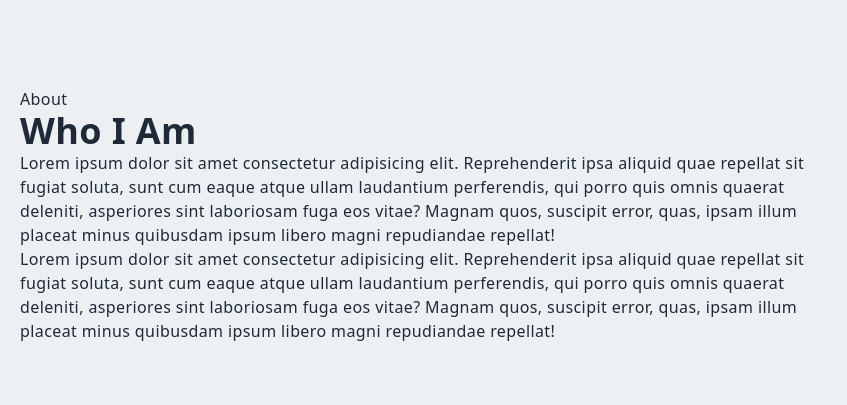
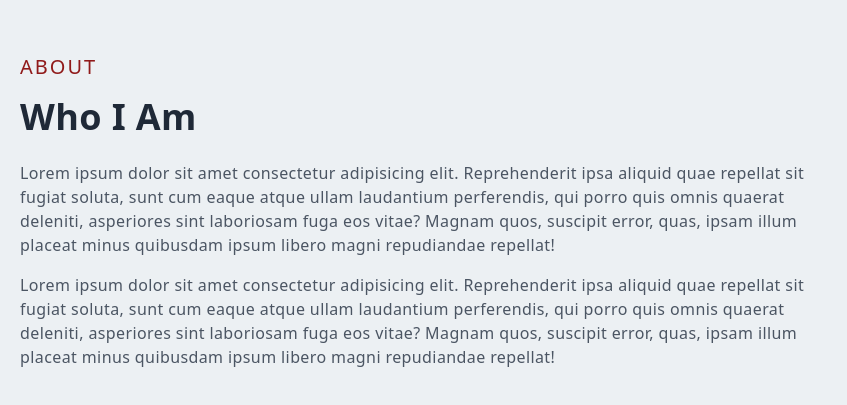
Before and after one commit to lawlawson/portfolio-july, a Next.js app: page /components/About in a window 1280 px wide. Shown: the part 185-590 px from the top of the page, without its empty margins (0-847 px from the left). Built offline with nearby package versions, Linux system fonts and the light colour scheme.

Commit message:
About section styling

```diff
--- a/pages/components/About.jsx
+++ b/pages/components/About.jsx
@@ -5,10 +5,10 @@ const About = () => {
     <div className='w-full md:h-screen p-2 flex items-center py-16'>
       <div className='max-w-[1240px] m-auto md:grid grid-cols-3 gap-8'>
         <div className='col-span-2'>
-        <p>About</p>
-        <h2>Who I Am</h2>
-        <p>Lorem ipsum dolor sit amet consectetur adipisicing elit. Reprehenderit ipsa aliquid quae repellat sit fugiat soluta, sunt cum eaque atque ullam laudantium perferendis, qui porro quis omnis quaerat deleniti, asperiores sint laboriosam fuga eos vitae? Magnam quos, suscipit error, quas, ipsam illum placeat minus quibusdam ipsum libero magni repudiandae repellat!</p>
-        <p>Lorem ipsum dolor sit amet consectetur adipisicing elit. Reprehenderit ipsa aliquid quae repellat sit fugiat soluta, sunt cum eaque atque ullam laudantium perferendis, qui porro quis omnis quaerat deleniti, asperiores sint laboriosam fuga eos vitae? Magnam quos, suscipit error, quas, ipsam illum placeat minus quibusdam ipsum libero magni repudiandae repellat!</p>
+        <p className='uppercase text-xl tracking-widest text-[#901a1a]'>About</p>
+        <h2 className='py-4'>Who I Am</h2>
+        <p className='py-2 text-gray-600'>Lorem ipsum dolor sit amet consectetur adipisicing elit. Reprehenderit ipsa aliquid quae repellat sit fugiat soluta, sunt cum eaque atque ullam laudantium perferendis, qui porro quis omnis quaerat deleniti, asperiores sint laboriosam fuga eos vitae? Magnam quos, suscipit error, quas, ipsam illum placeat minus quibusdam ipsum libero magni repudiandae repellat!</p>
+        <p className='py-2 text-gray-600'>Lorem ipsum dolor sit amet consectetur adipisicing elit. Reprehenderit ipsa aliquid quae repellat sit fugiat soluta, sunt cum eaque atque ullam laudantium perferendis, qui porro quis omnis quaerat deleniti, asperiores sint laboriosam fuga eos vitae? Magnam quos, suscipit error, quas, ipsam illum placeat minus quibusdam ipsum libero magni repudiandae repellat!</p>
         </div>
         <div></div>
       </div>
```
